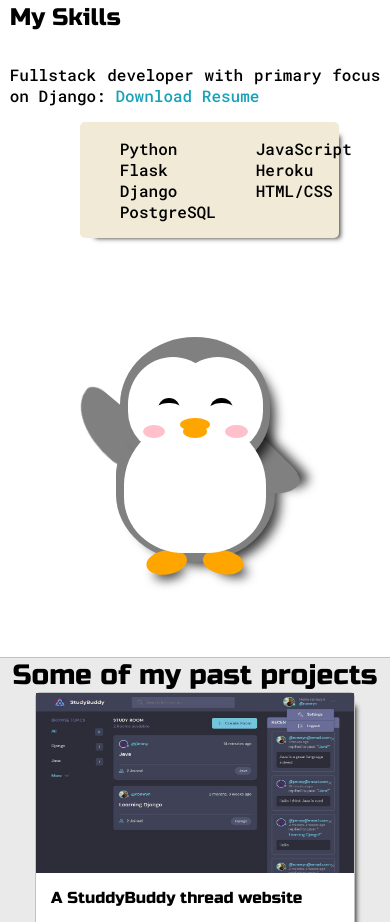
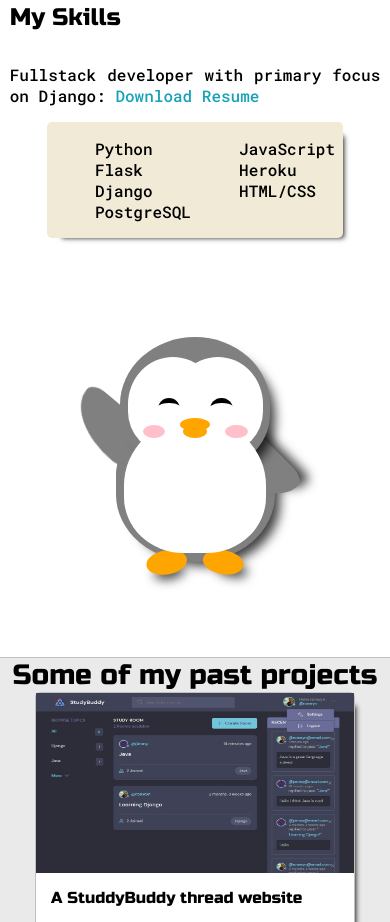
Before and after one commit to Dragon1t3/Portfolio, a plain HTML site: page index.html in a window 390 px wide. Shown: the part 1500-2422 px from the top of the page. Drawn offline with Linux system fonts and the light colour scheme.

Commit message:
mobile view updated

```diff
--- a/default.css
+++ b/default.css
@@ -772,6 +772,11 @@ h6{ font-size: 16px;}
   #preview-shadow1 {
     width: 250px;
   }
+
+  #skills {
+    width: 80%;
+    margin: 0 auto;
+  }
 }
 
 @media (max-width: 470px) {
@@ -795,7 +800,7 @@ h6{ font-size: 16px;}
 
   #preview {
     width: 240px;
-    height: 110px;
+
     line-height: 1.5
   }
   #preview p, h3 {
@@ -805,4 +810,14 @@ h6{ font-size: 16px;}
   #preview-shadow1 {
     width: 240px
   }
+
+  .details h3 {
+    margin-top: 20px;
+  }
+
+  #skills {
+    width: 80%;
+    margin: 0 auto;
+  }
+
 }
```
